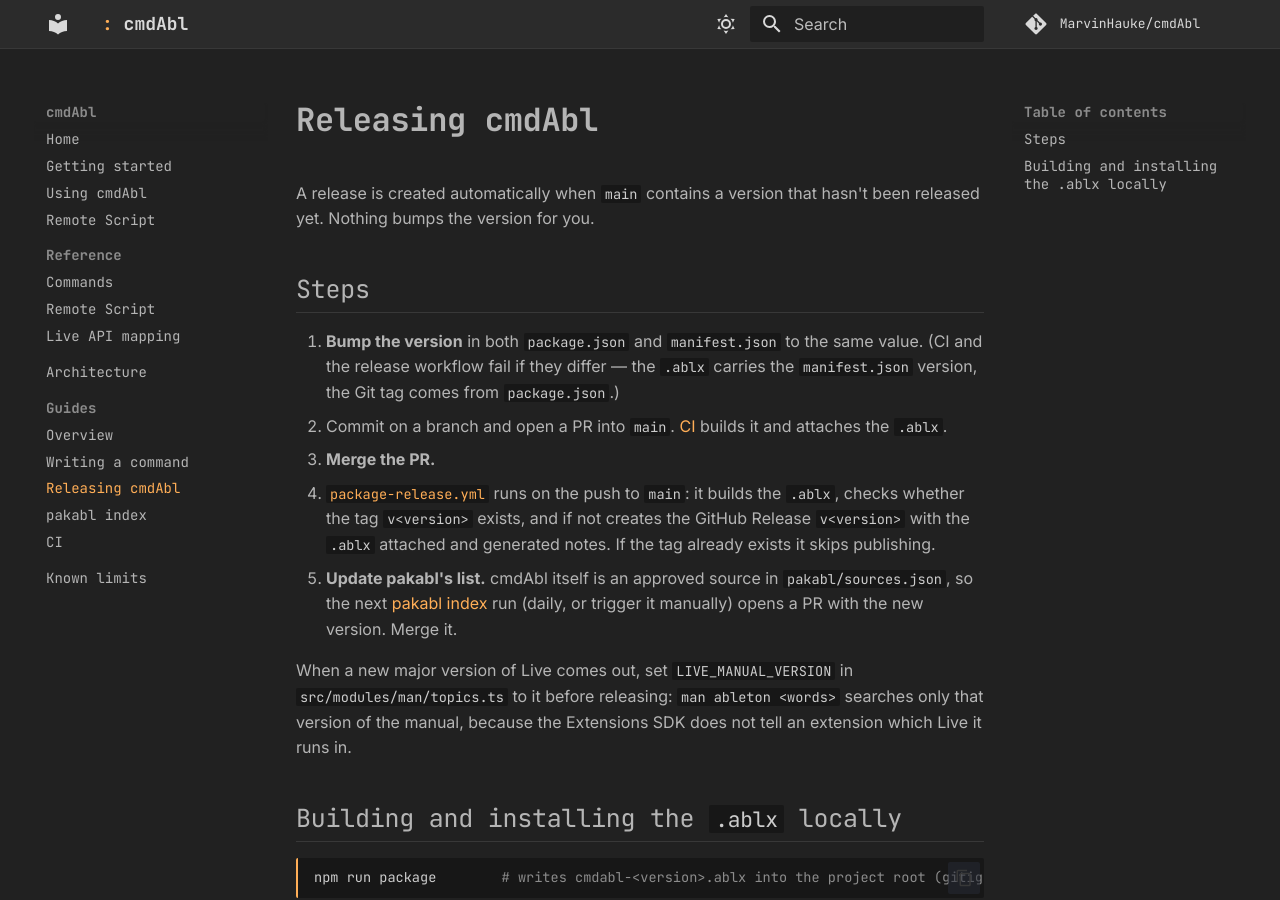
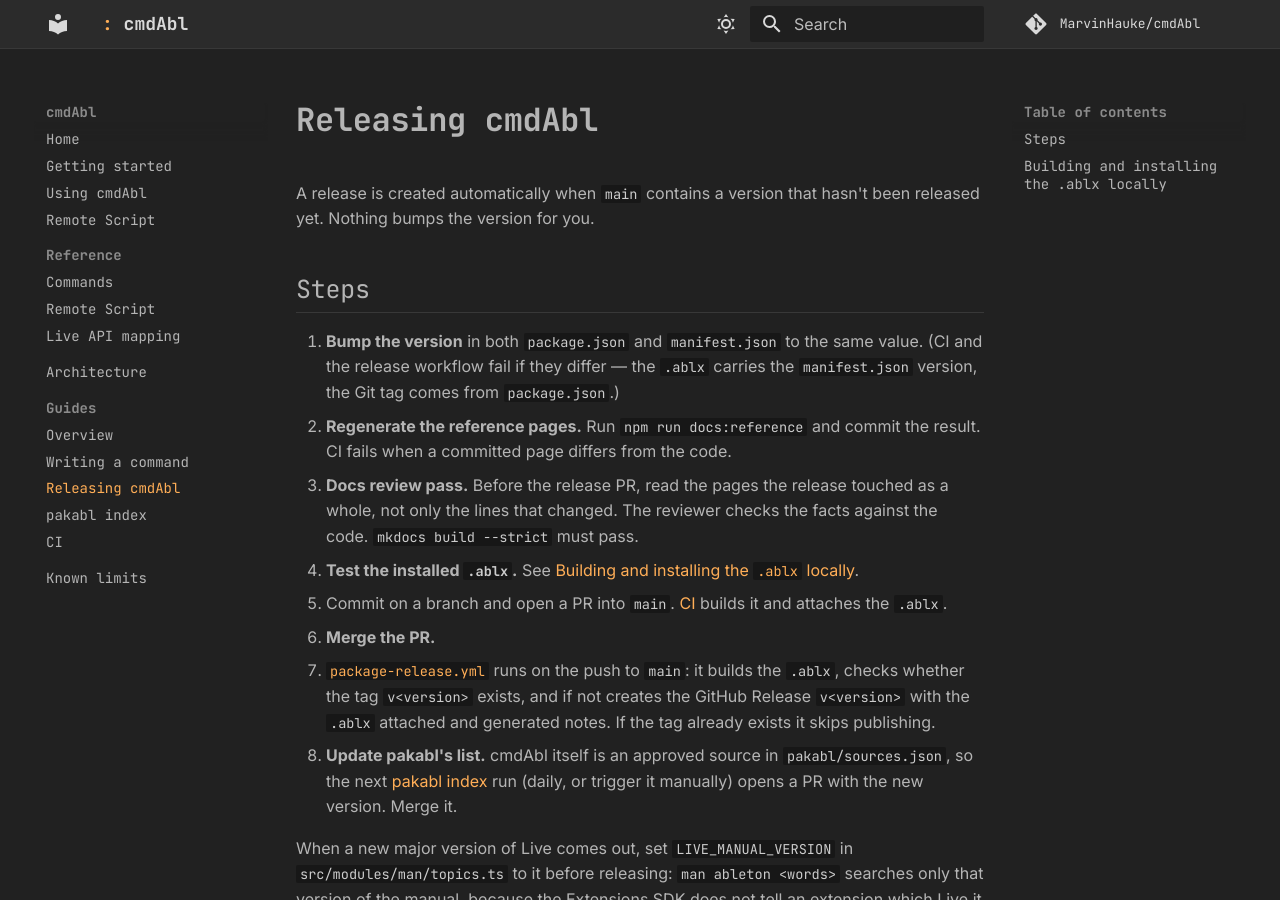
Before and after one commit to MarvinHauke/cmdAbl, an MkDocs documentation site: the page built from docs/guides/release-cmdabl.md, in a window 1280 px wide and 900 px high. Built offline with MkDocs 1.6.1 and Material for MkDocs 9.7.7, drawn with Linux system fonts in a browser that asks for light colours; comment, search, counter and statistics services are not loaded.

Commit message:
docs(guides, index, readme): review pass 0.1.2 — workflows, CI, release steps
Guides index lists all five workflows; CI guide has the reference-pages step and the
docs site build; the release guide gains the reference, docs review and installed
.ablx steps. Home page and README: 'what cmdAbl cannot do'.

Co-Authored-By: Claude Sonnet 5.5 <noreply@anthropic.com>

```diff
--- a/docs/guides/release-cmdabl.md
+++ b/docs/guides/release-cmdabl.md
@@ -8,13 +8,19 @@ yet. Nothing bumps the version for you.
 1. **Bump the version** in both `package.json` and `manifest.json` to the same value. (CI and
    the release workflow fail if they differ — the `.ablx` carries the `manifest.json` version,
    the Git tag comes from `package.json`.)
-2. Commit on a branch and open a PR into `main`. [CI](ci.md) builds it and attaches the `.ablx`.
-3. **Merge the PR.**
-4. [`package-release.yml`](https://github.com/MarvinHauke/cmdAbl/blob/main/.github/workflows/package-release.yml) runs on the push to
+2. **Regenerate the reference pages.** Run `npm run docs:reference` and commit the result. CI fails
+   when a committed page differs from the code.
+3. **Docs review pass.** Before the release PR, read the pages the release touched as a whole, not
+   only the lines that changed. The reviewer checks the facts against the code. `mkdocs build --strict`
+   must pass.
+4. **Test the installed `.ablx`.** See [Building and installing the `.ablx` locally](#building-and-installing-the-ablx-locally).
+5. Commit on a branch and open a PR into `main`. [CI](ci.md) builds it and attaches the `.ablx`.
+6. **Merge the PR.**
+7. [`package-release.yml`](https://github.com/MarvinHauke/cmdAbl/blob/main/.github/workflows/package-release.yml) runs on the push to
    `main`: it builds the `.ablx`, checks whether the tag `v<version>` exists, and if not
    creates the GitHub Release `v<version>` with the `.ablx` attached and generated notes. If
    the tag already exists it skips publishing.
-5. **Update pakabl's list.** cmdAbl itself is an approved source in `pakabl/sources.json`, so
+8. **Update pakabl's list.** cmdAbl itself is an approved source in `pakabl/sources.json`, so
    the next [pakabl index](pakabl-index.md) run (daily, or trigger it manually) opens a PR with
    the new version. Merge it.
 
```
Also changed, not shown: README.md (+1 -1 lines), docs/guides/README.md (+4 -2 lines), docs/guides/ci.md (+15 -2 lines), docs/index.md (+1 -1 lines).
